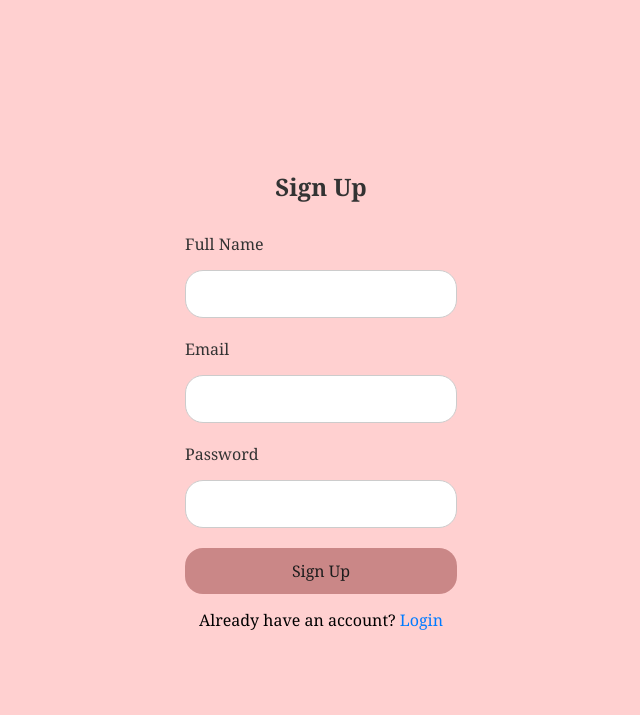
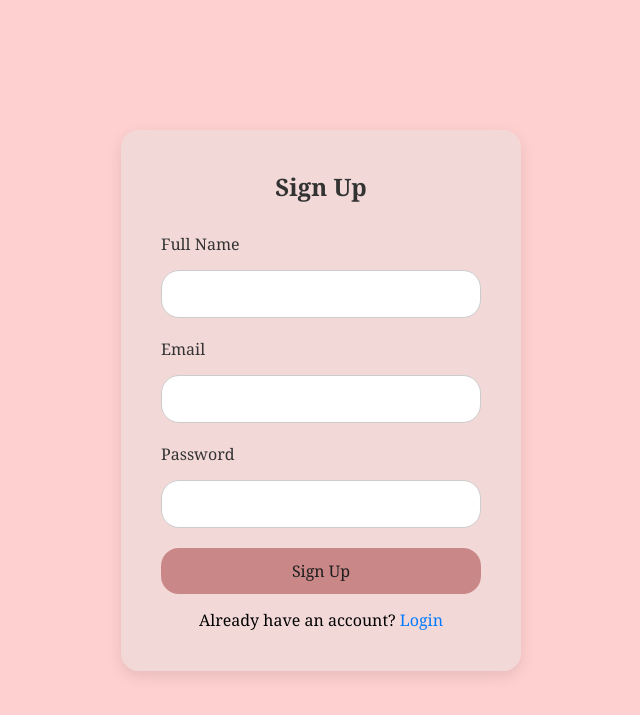
Before and after one commit to osmanramadan/Ecommerce_Flower_App, a Flask app: page /register in a window 1280 px wide. Shown: the top 715 px of the page, without its empty margins (319-959 px from the left). Run offline with Flask 3, Linux system fonts and the light colour scheme.

Commit message:
changeshapeofsignup

```diff
--- a/app/templates/register.html
+++ b/app/templates/register.html
@@ -9,7 +9,7 @@
 </head>
 
 <body>
-  <div class="signup-container">
+  <div class="login-container">
     <h2>Sign Up</h2>
     <form action="/register" method="post">
       <div class="input-group">
```
